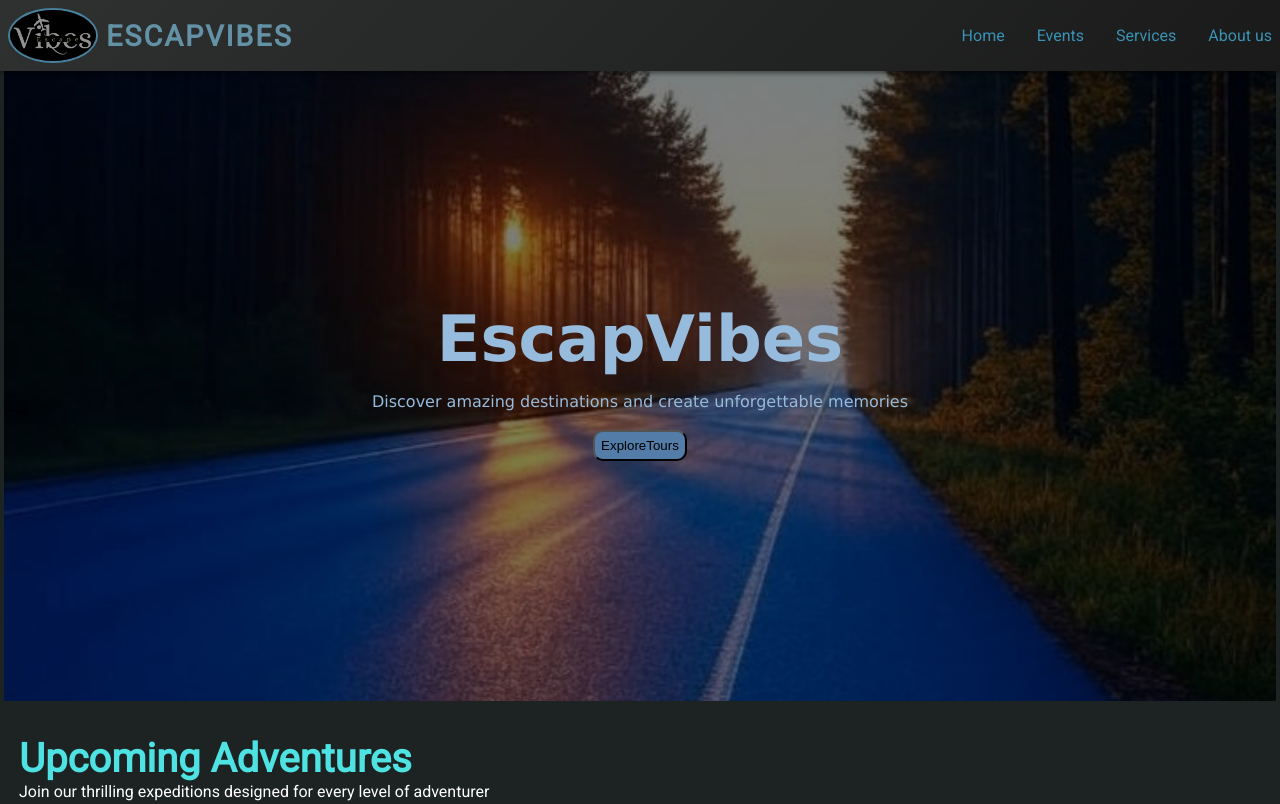
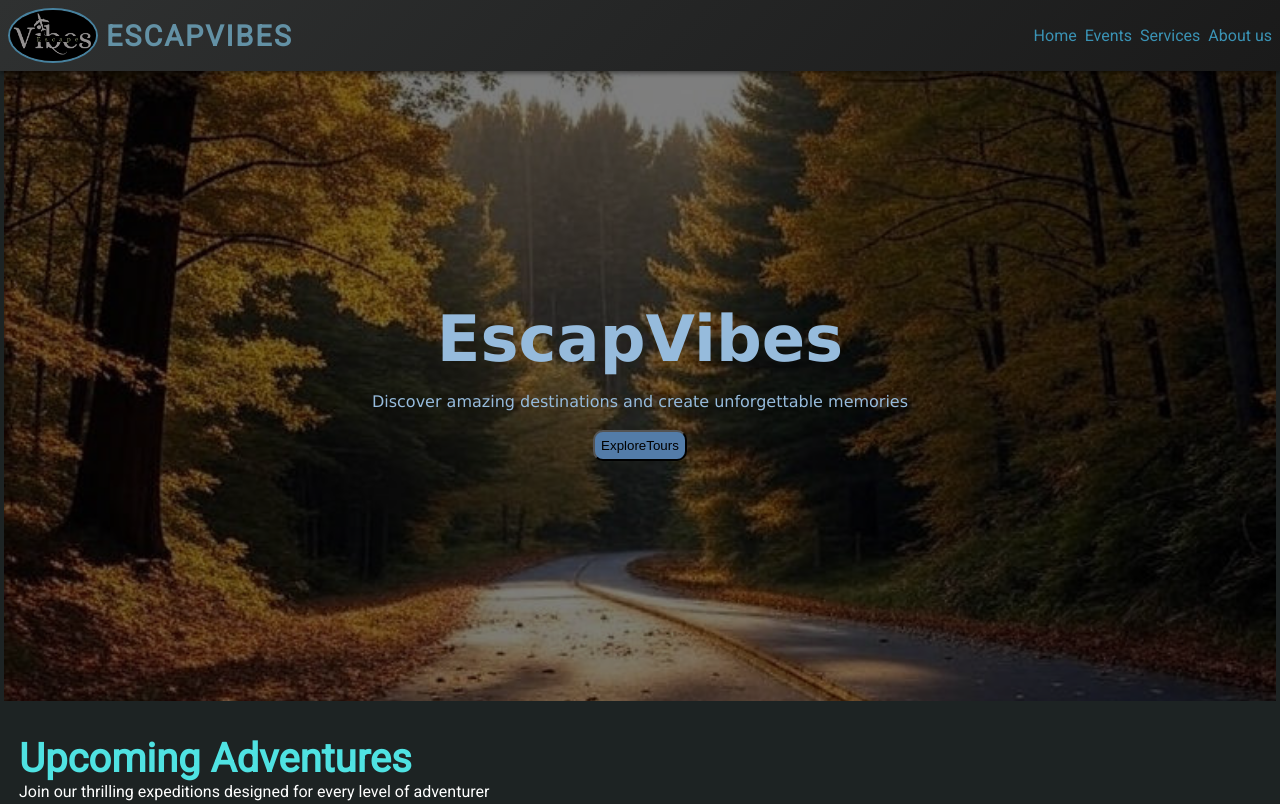
Before and after one commit to Jimmyforever101/EscapVibes, a plain HTML site: page index.html in a window 1280 px wide. Shown: the top 804 px of the page. Drawn offline with Linux system fonts and the light colour scheme.

Commit message:
Update hero section background image and adjust navigation link spacing

```diff
--- a/index.html
+++ b/index.html
@@ -27,7 +27,7 @@
         </div>
     </header><br><br><br>
     <!-- Hero Section with Background Image -->
-    <section class="hero-section" style="background-image: url('assets/img/hero3.jpg');">
+    <section class="hero-section" style="background-image: url('assets/img/hero.jpg');">
         <div class="container">
             <h1>EscapVibes</h1>
             <p>Discover amazing destinations and create unforgettable memories</p><br>
--- a/styles.css
+++ b/styles.css
@@ -65,7 +65,7 @@ header {
 
         .nav-links {
             display: flex;
-            gap: 2rem;
+            gap: 0.5rem;
             list-style: none;
         }
 
```
